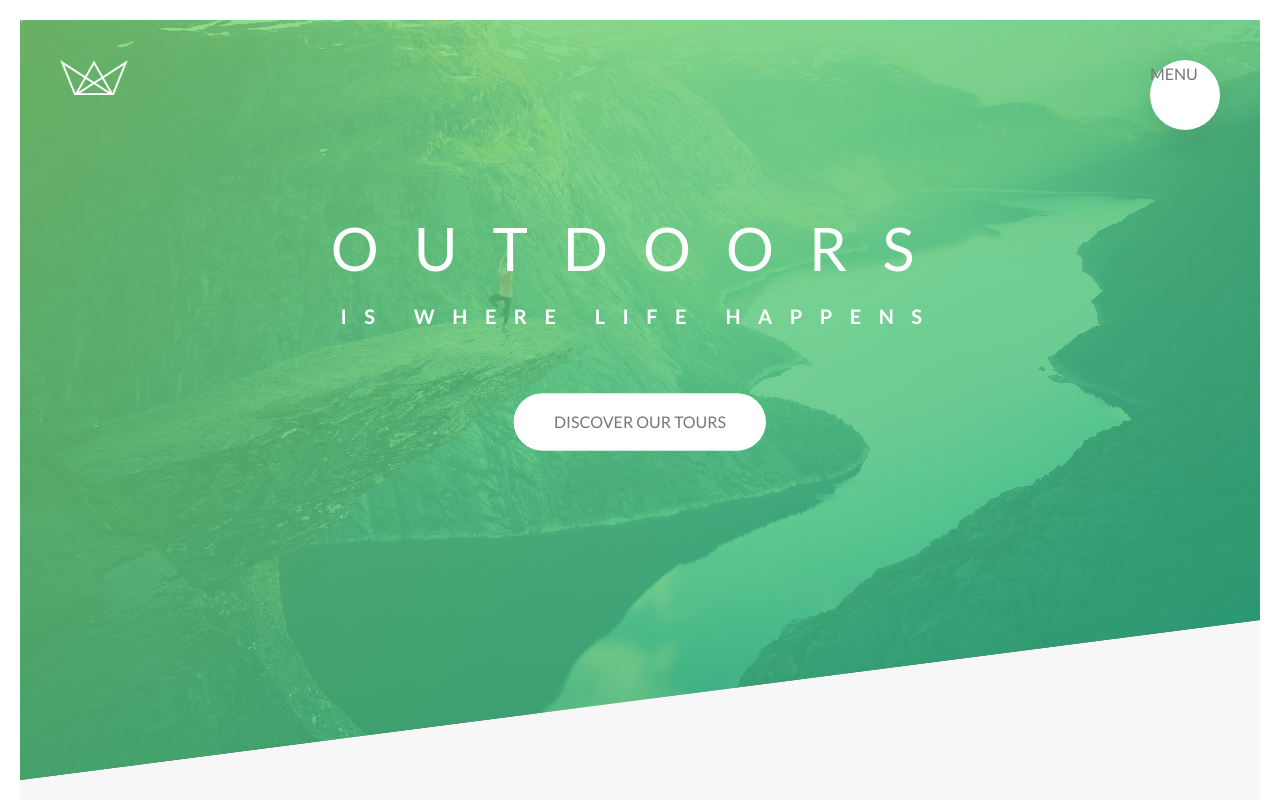
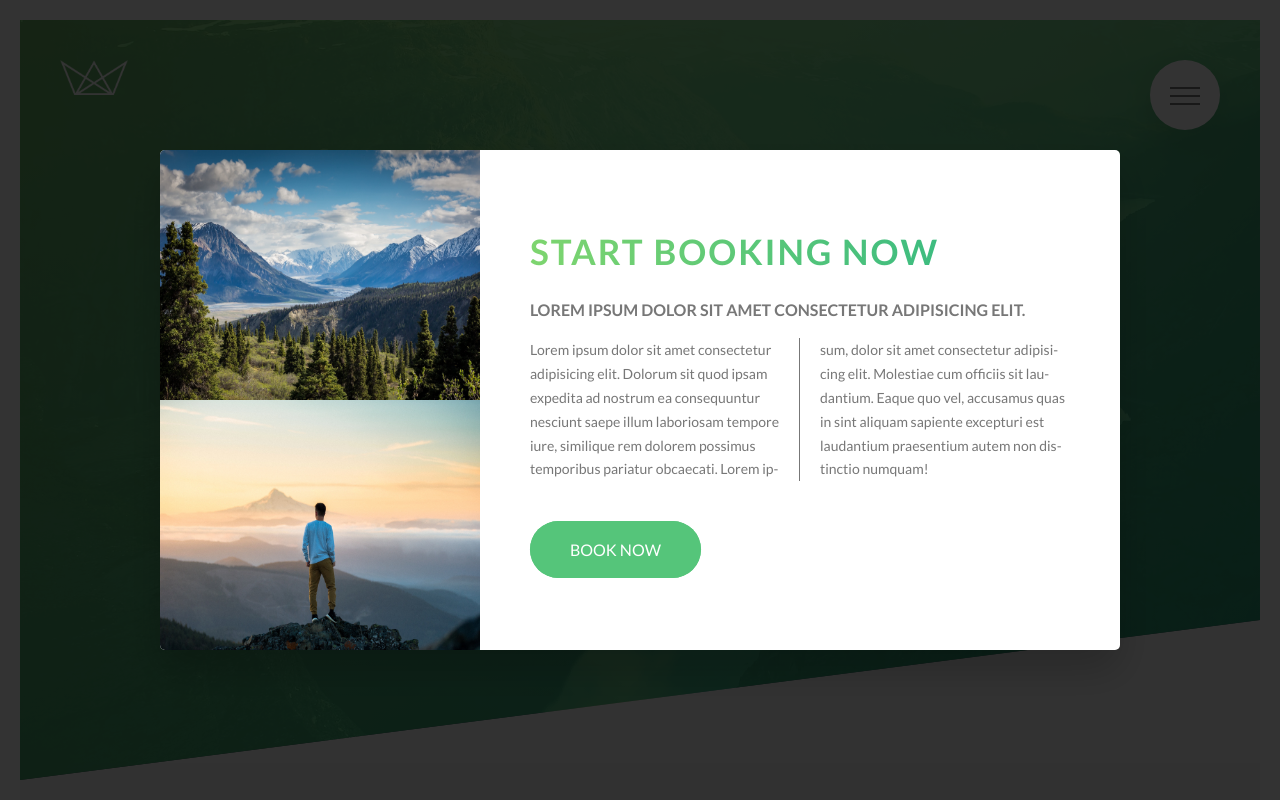
Before and after one commit to julikroch/natours-project, a website: page index.html in a window 1280 px wide. Shown: the top 800 px of the page. Drawn offline with Linux system fonts and the light colour scheme.

Commit message:
developing popup

```diff
--- a/index.html
+++ b/index.html
@@ -1,5 +1,5 @@
 <!DOCTYPE html>
-<html lang='en'>
+<html lang='es'>
 
 <head>
     <meta charset='UTF-8'>
@@ -15,7 +15,9 @@
 
     <div class="navigation">
         <input type="checkbox" class="navigation__checkbox" id="navi-toggle">
-        <label for="navi-toggle" class="navigation__button">MENU</label>
+        <label for="navi-toggle" class="navigation__button">
+            <span class="navigation__icon">&nbsp;</span>
+        </label>
         <div class="navigation__background">&nbsp;</div>
         <nav class="navigation__nav">
             <ul class="navigation__list">
@@ -344,5 +346,23 @@
         </div>
     </footer>
 </body>
+<div class="popup">
+    <div class="popup__content">
+        <div class="popup__left">
+            <img src="img/nat-6.jpg" alt="Tour photo" class="popup__img">
+            <img src="img/nat-9.jpg" alt="Tour photo" class="popup__img">
+        </div>
+        <div class="popup__right">
+            <h2 class="heading-secondary u-margin-bottom-small">Start booking now</h2>
+            <h3 class="heading-tertiary u-margin-bottom-small">Lorem ipsum dolor sit amet consectetur adipisicing elit.</h3>
+            <p class="popup__text">
+                Lorem ipsum dolor sit amet consectetur adipisicing elit. Dolorum sit quod ipsam expedita ad nostrum ea
+                consequuntur nesciunt saepe illum laboriosam tempore iure, similique rem dolorem possimus temporibus
+                pariatur obcaecati. Lorem ipsum, dolor sit amet consectetur adipisicing elit. Molestiae cum officiis sit laudantium. Eaque quo vel, accusamus quas in sint aliquam sapiente excepturi est laudantium praesentium autem non distinctio numquam!
+            </p>
+            <a href="#" class="btn btn--green">Book now</a>
+        </div>
+    </div>
+</div>
 
 </html>
--- a/sass/abstracts/_mixins.scss
+++ b/sass/abstracts/_mixins.scss
@@ -5,3 +5,10 @@
         clear: both;
     }
 }
+
+@mixin absoluteCenter{
+    position: absolute;
+    top: 50%;
+    left: 50%;
+    transform: translate(-50%, -50%);
+}
--- /dev/null
+++ b/sass/components/_popup.scss
@@ -0,0 +1,51 @@
+.popup {
+    height: 100vh;
+    width: 100%;
+    position: fixed;
+    top: 0;
+    left: 0;
+    background-color: rgba($color-black, .8);
+    z-index: 9999;
+
+    &__content {
+        width: 75%;
+        background-color: $color-white;
+        height: 50rem;
+        box-shadow: 0 2rem 4rem rgba($color-black, .2);
+        border-radius: .5rem;
+        display: table;
+        overflow: hidden;
+        @include absoluteCenter
+    }
+
+    &__left {
+        display: table-cell;
+        width: 33.3%;
+        vertical-align: middle;
+    }
+
+    &__right {
+        display: table-cell;
+        vertical-align: middle;
+        width: 66.6%;
+        padding: 3rem 5rem;
+    }
+
+    &__img {
+        display: block;
+        width: 100%;
+        height: 50%;
+    }
+
+    &__text {
+        font-size: 1.4rem;
+        margin-bottom: 4rem;
+        column-count: 2;
+        column-gap: 4rem;
+        column-rule: 1px solid $color-grey;
+        -moz-hyphens: auto;
+        -ms-hyphens: auto;
+        -webkit-hyphens: auto;
+        hyphens: auto;
+    }
+}
--- a/sass/layout/_navigation.scss
+++ b/sass/layout/_navigation.scss
@@ -14,6 +14,8 @@
         border-radius: 50%;
         z-index: 1000;
         box-shadow: 0 1rem 3rem rgba($color-black, .1);
+        text-align: center;
+        cursor: pointer;
     }
 
     &__background {
@@ -90,4 +92,53 @@
         opacity: 1;
         width: 100%;
     }
+
+    &__icon {
+        position: relative;
+        margin-top: 3.5rem;
+
+        &,
+        &::before,
+        &::after {
+            width: 3rem;
+            height: 2px;
+            background-color: $color-grey;
+            display: inline-block;
+            transition: all .2s;
+        }
+
+        &::before,
+        &::after {
+            content: '';
+            position: absolute;
+            left: 0;
+        }
+
+        &::before {
+            top: -.8rem;
+        }
+
+        &::after {
+            top: .8rem;
+        }
+    }
+
+    &__button:hover &__icon::before{
+        top: -1rem;
+    }
+    &__button:hover &__icon::after{
+        top: 1rem;
+    }
+
+    &__checkbox:checked + &__button &__icon{
+        background-color: transparent;
+    }
+    &__checkbox:checked + &__button &__icon::before{
+        top: 0;
+        transform: rotate(135deg);
+    }
+    &__checkbox:checked + &__button &__icon::after{
+        top: 0;
+        transform: rotate(-135deg);
+    }
 }
--- a/sass/main.scss
+++ b/sass/main.scss
@@ -8,12 +8,13 @@
 @import "base/_utilities";
 ///////////////////////////////
 @import "components/button";
+@import "components/bg-video";
 @import "components/composition";
 @import "components/card";
 @import "components/feature-box";
 @import "components/form";
+@import "components/popup";
 @import "components/story";
-@import "components/bg-video";
 ///////////////////////////////
 @import "layout/header";
 @import "layout/footer";
```
Also changed, not shown: css/style.css.
